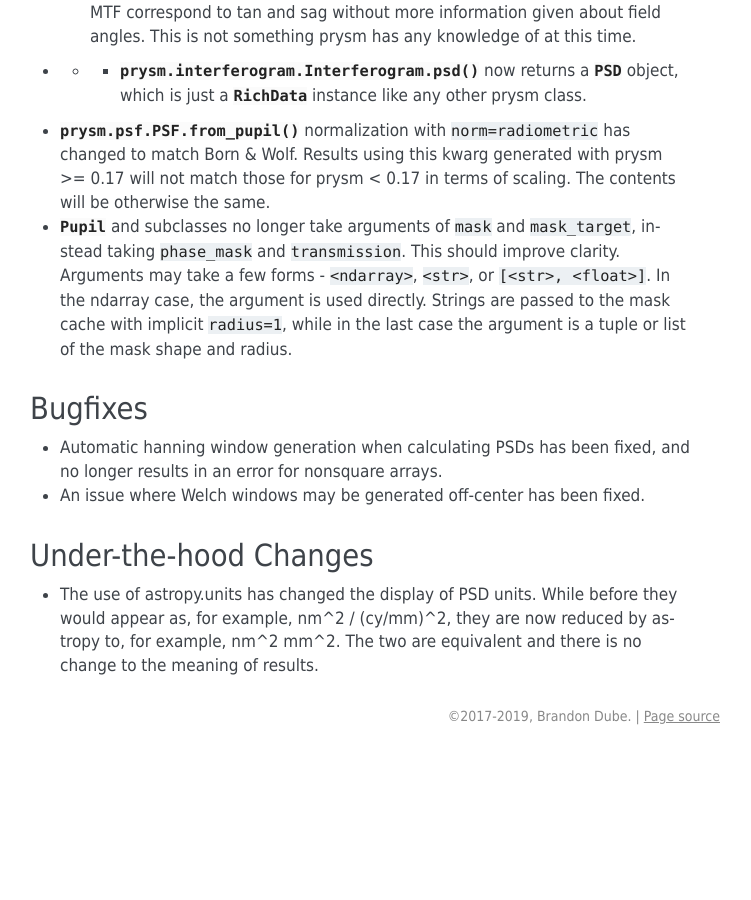
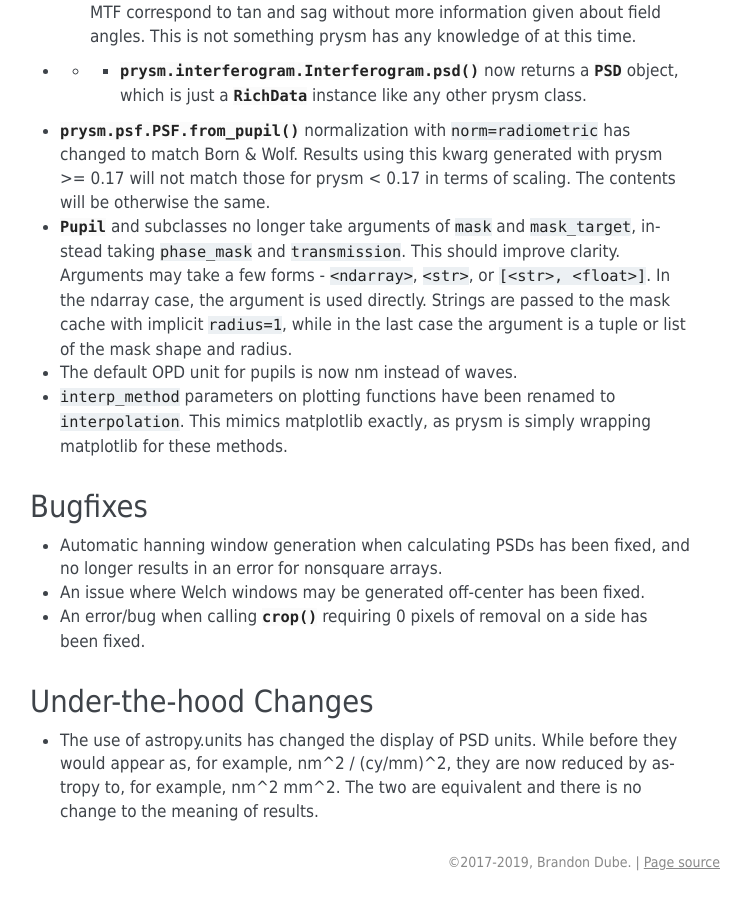
Before and after one commit to brandondube/prysm, a Sphinx documentation site: the page built from docs/source/releases/v0.17.rst, in a window 1280 px wide and 900 px high, scrolled down 3306 px. Shown: the whole window, without its empty margins (390-1141 px from the left). Built offline with Sphinx 7.4.7, drawn with Linux system fonts in a browser that asks for light colours; before the commit the page ends 4060 px from its top, so only the background shows below that.

Commit message:
touch up the v0.17 release notes

```diff
--- a/docs/source/releases/v0.17.rst
+++ b/docs/source/releases/v0.17.rst
@@ -81,12 +81,15 @@ Breaking changes
 * * * :meth:`prysm.interferogram.Interferogram.psd` now returns a :class:`~prysm.interferogram.PSD` object, which is just a :class:`~prysm._richdata.RichData` instance like any other prysm class.
 * :meth:`prysm.psf.PSF.from_pupil` normalization with :code:`norm=radiometric` has changed to match Born & Wolf.  Results using this kwarg generated with prysm >= 0.17 will not match those for prysm < 0.17 in terms of scaling.  The contents will be otherwise the same.
 * :class:`~prysm.pupil.Pupil` and subclasses no longer take arguments of :code:`mask` and :code:`mask_target`, instead taking :code:`phase_mask` and :code:`transmission`.  This should improve clarity.  Arguments may take a few forms - :code:`<ndarray>`, :code:`<str>`, or :code:`[<str>, <float>]`.  In the ndarray case, the argument is used directly.  Strings are passed to the mask cache with implicit :code:`radius=1`, while in the last case the argument is a tuple or list of the mask shape and radius.
+* The default OPD unit for pupils is now nm instead of waves.
+* :code:`interp_method` parameters on plotting functions have been renamed to :code:`interpolation`.  This mimics matplotlib exactly, as prysm is simply wrapping matplotlib for these methods.
 
 Bugfixes
 ========
 
 * Automatic hanning window generation when calculating PSDs has been fixed, and no longer results in an error for nonsquare arrays.
 * An issue where Welch windows may be generated off-center has been fixed.
+* An error/bug when calling :meth:`~prysm.interferogram.Interferogram.crop` requiring 0 pixels of removal on a side has been fixed.
 
 
 Under-the-hood Changes
```
